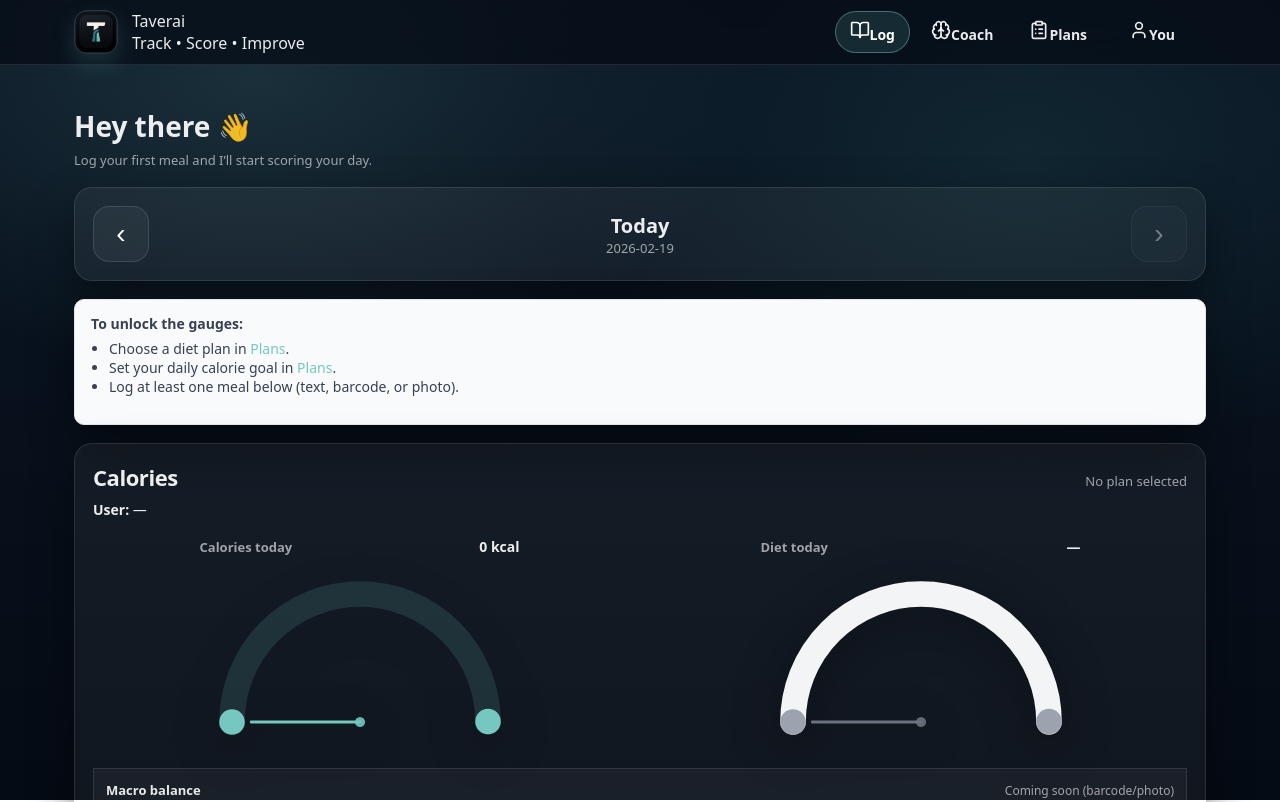
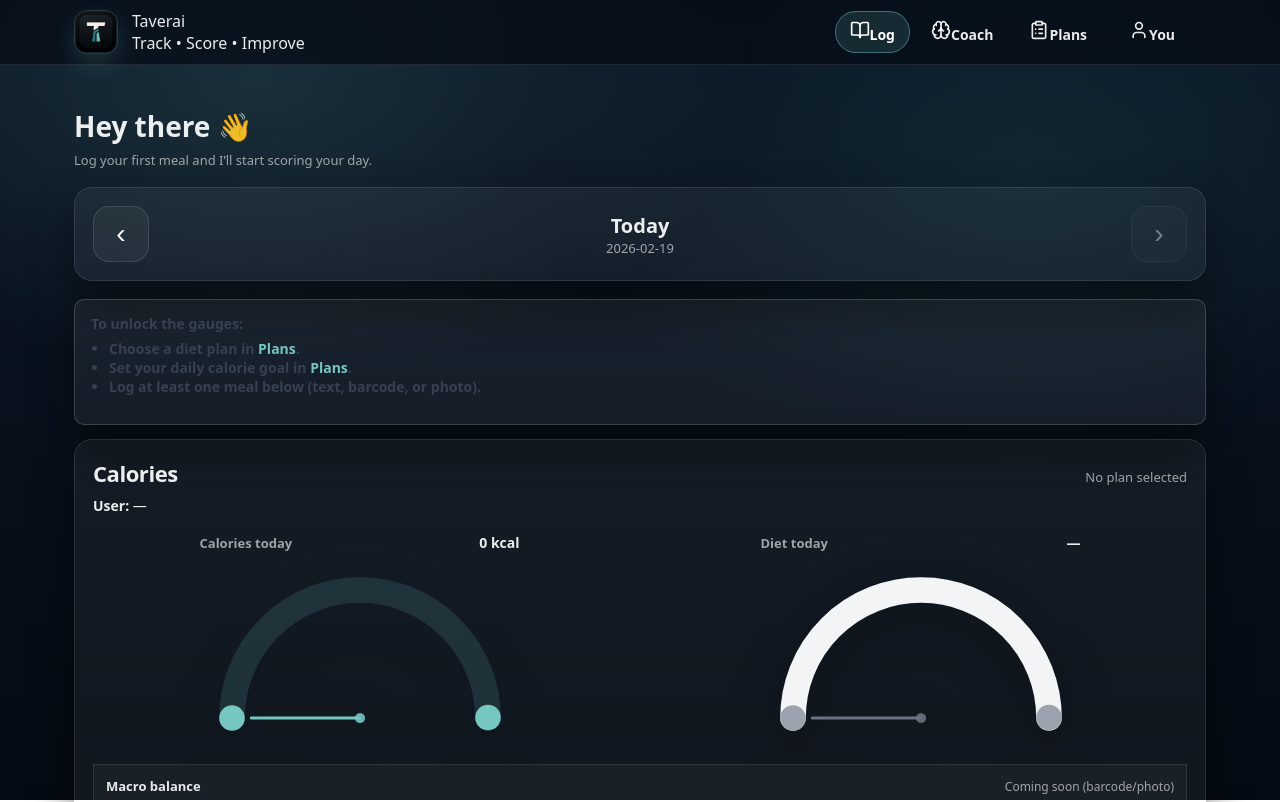
Before and after one commit to MarkBromwich/Taverai_php, a Next.js app: page /log in a window 1280 px wide. Shown: the top 802 px of the page. Built offline with nearby package versions, Linux system fonts and the light colour scheme; no server answers.

Commit message:
Log: add setup notice checklist for gauges

```diff
--- a/app/log/log.module.css
+++ b/app/log/log.module.css
@@ -937,13 +937,15 @@
 }
 
 .setupNotice {
-  background: #f9fafb;
-  border: 1px solid #e5e7eb;
+  border-radius: 10px;
   padding: 14px 16px;
-  border-radius: 10px;
   font-size: 14px;
+  font-weight: 900;
+  border: 1px solid var(--score-border, rgba(255,255,255,0.16));
+  background: var(--score-bg, rgba(255,255,255,0.06));
+  color: var(--score-color, var(--text));
+  font-weight: 700;
   color: #374151;
-  margin-bottom: 18px;
 }
 
 .setupNotice ul {
```
